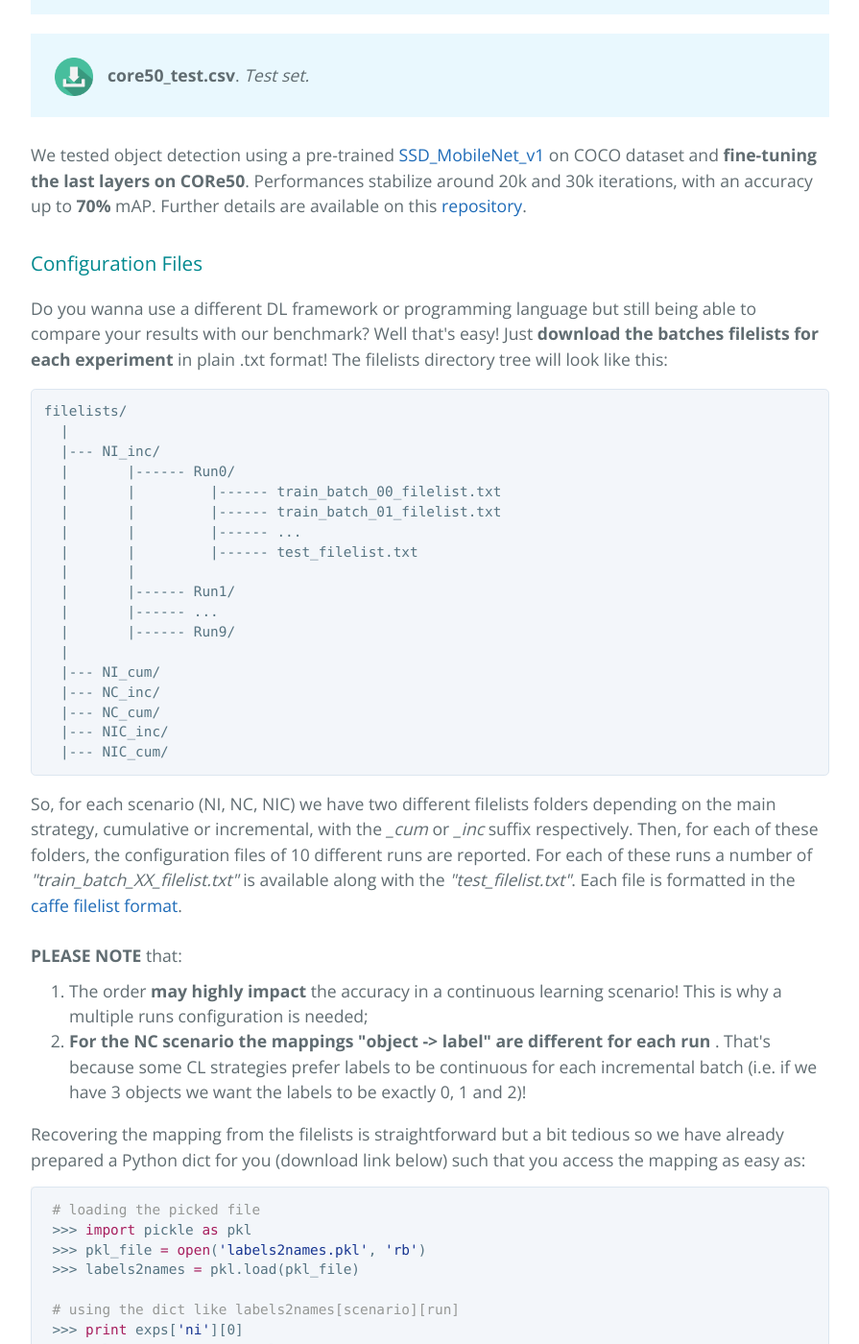
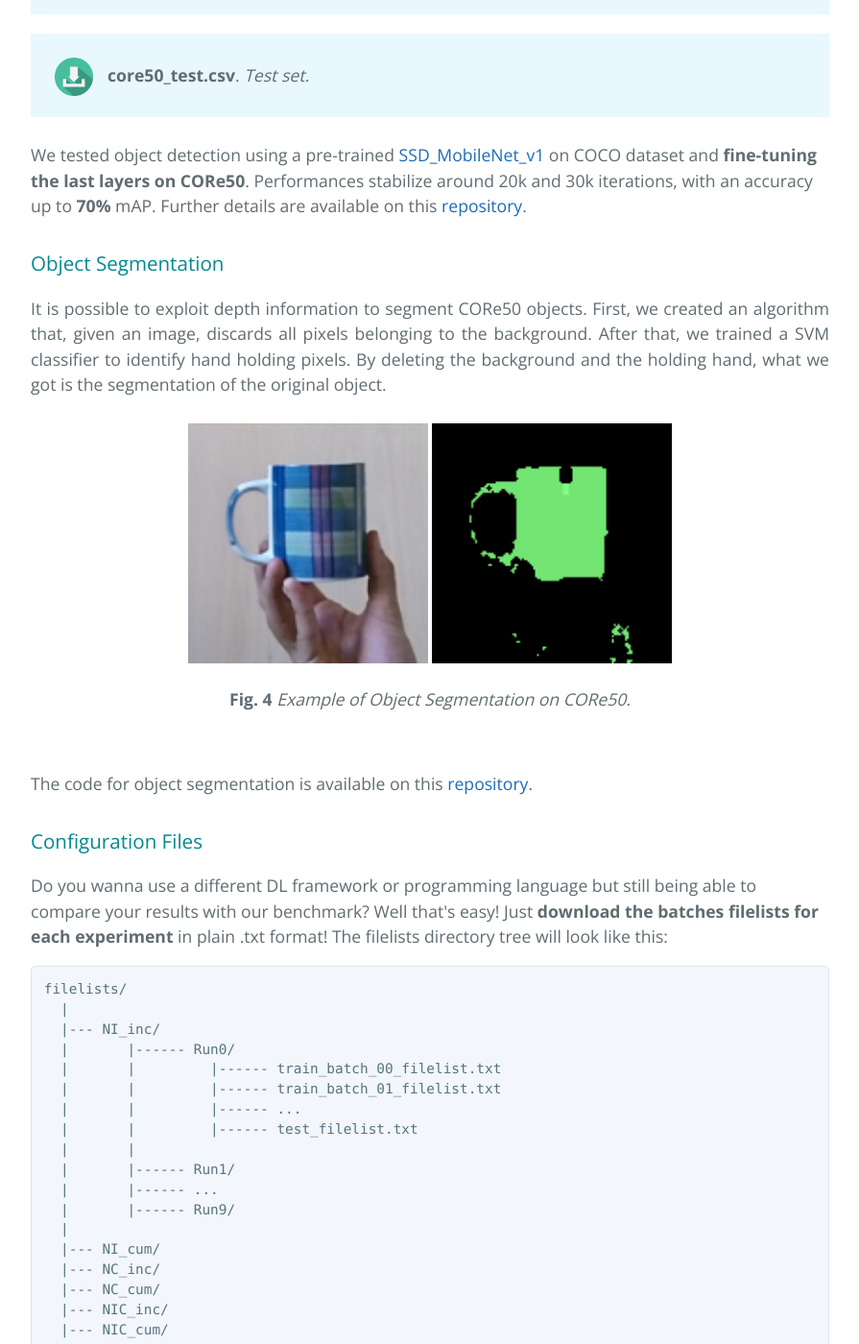
Before and after one commit to vlomonaco/core50, a Jekyll site: the page built from index.html, in a window 1280 px wide and 1400 px high, scrolled down 9654 px. Shown: the whole window at 96% size, without its empty margins (192-1087 px from the left). Built offline with Jekyll 4.4.1, drawn with Linux system fonts in a browser that asks for light colours; nearby versions of some CDN libraries; the list of posts is cut into pages by our own code; comment, search, counter and statistics services are not loaded.

Commit message:
segmentation

```diff
--- a/index.html
+++ b/index.html
@@ -256,6 +256,18 @@ Color004: 149 159 276 286
 <br>
 We tested object detection using a pre-trained <a href="https://github.com/tensorflow/models/blob/master/research/object_detection/g3doc/detection_model_zoo.md">SSD_MobileNet_v1</a> on COCO dataset and <strong>fine-tuning the last layers on CORe50</strong>. Performances stabilize around 20k and 30k iterations, with an accuracy up to <strong>70%</strong> mAP. Further details are available on this <a href="https://github.com/giacomobartoli/vision-kit/tree/master/core50_utils">repository</a>.
 
+<h3> Object Segmentation </h3>
+<p align="justify">It is possible to exploit depth information to segment CORe50 objects. First, we created an algorithm that, given an image, discards all pixels belonging to the background. After that, we trained a SVM classifier to identify hand holding pixels. By deleting the background and the holding hand, what we got is the segmentation of the original object.</p>
+
+<div style="text-align: center">
+<img src="imgs/pre_segmentation2.png" alt="core50 for object segmentation" style="width:30%; margin-top:10px;    background-image: linear-gradient(45deg, #808080 25%, transparent 25%), linear-gradient(-45deg, #808080 25%, transparent 25%), linear-gradient(45deg, transparent 75%, #808080 75%), linear-gradient(-45deg, transparent 75%, #808080 75%);
+  background-size: 20px 20px;
+  background-position: 0 0, 0 10px, 10px -10px, -10px 0px;">
+<img src="imgs/segmentation2.png" alt="core50 for object segmentation" style="width:30%; margin-top:10px;">
+<p><strong>Fig. 4</strong> <i>Example of Object Segmentation on CORe50.</i> </p>
+</div><br>
+<p> The code for object segmentation is available on this <a href="https://github.com/giacomobartoli/core50_segmentation">repository</a>.</p>
+
 
 <h3> Configuration Files </h3>
 <p>Do you wanna use a different DL framework or programming language but still being able to compare your results with our benchmark? Well that's easy! Just <strong>download the batches filelists for each experiment</strong> in plain .txt format!
```
Also changed, not shown: imgs/pre_segmentation1.png (added), imgs/pre_segmentation2.png (added), imgs/segmentation1.png (added), imgs/segmentation2.png (added), 2 other files.
